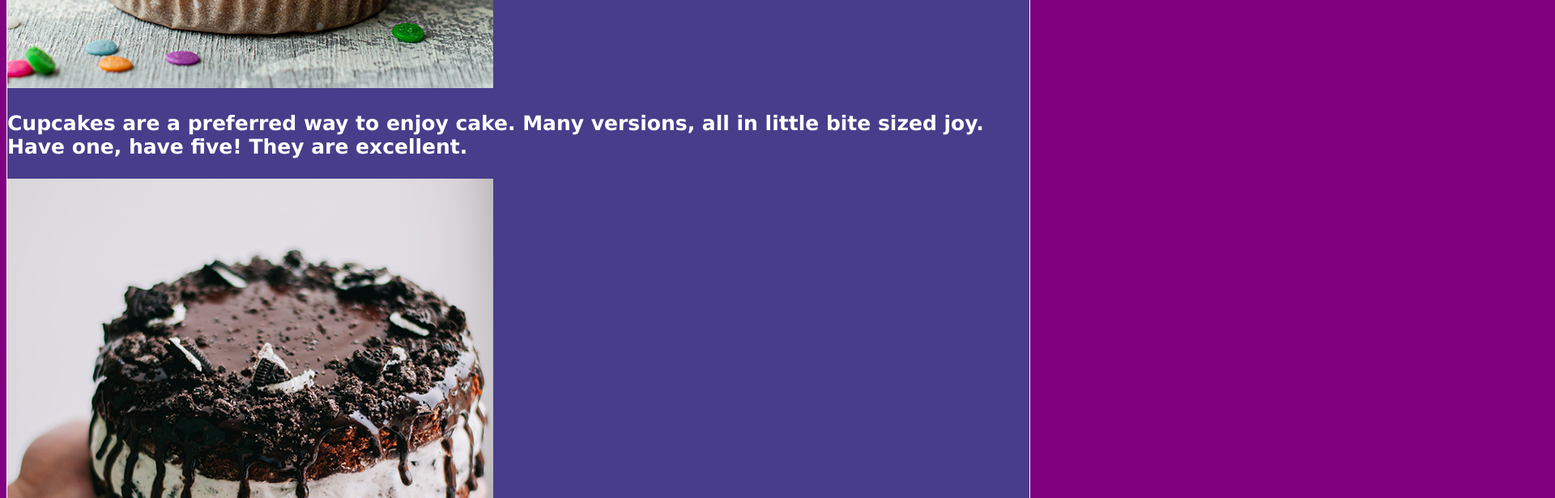
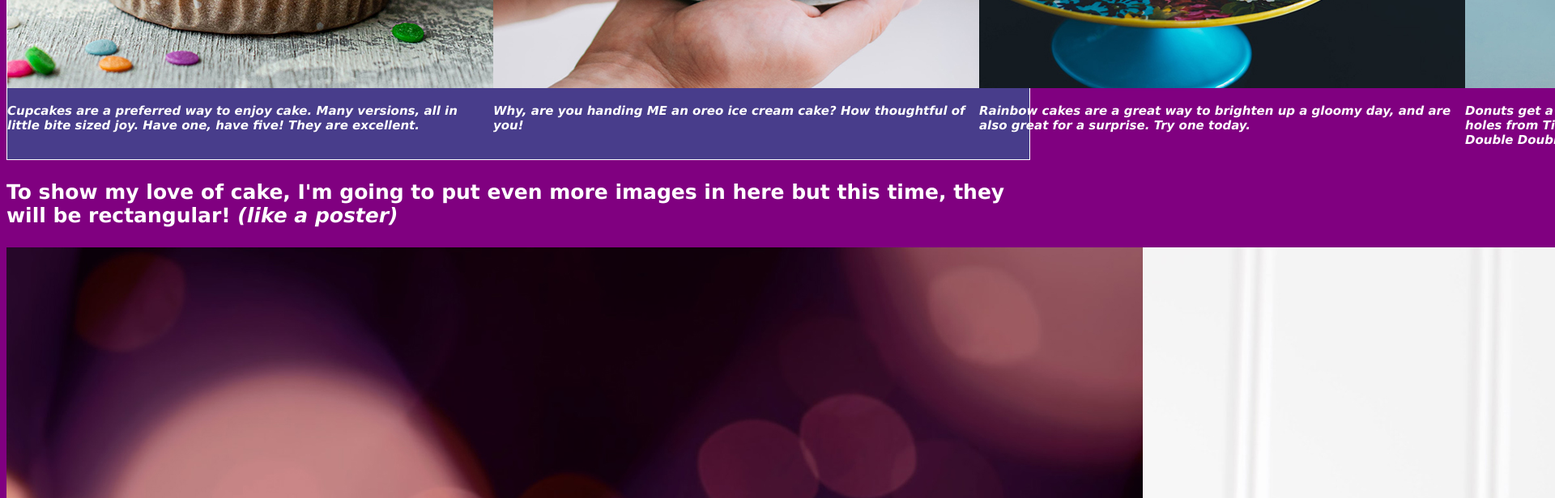
Before and after one commit to scottfeher/HTML-CSS, a plain HTML site: page cake.html in a window 1280 px wide. Shown: the part 1480-2096 px from the top of the page at 81% size, 1920 px wide, since content can reach past the window. Drawn offline with Linux system fonts and the light colour scheme.

Commit message:
changed display to flex

```diff
--- a/styles.css
+++ b/styles.css
@@ -64,3 +64,10 @@ a{
     background-color:
     darkslateblue;
 }
+.caption{
+    font-size: 15px;
+    font-style: italic;
+}
+.container {
+    display: flex;
+}
```
